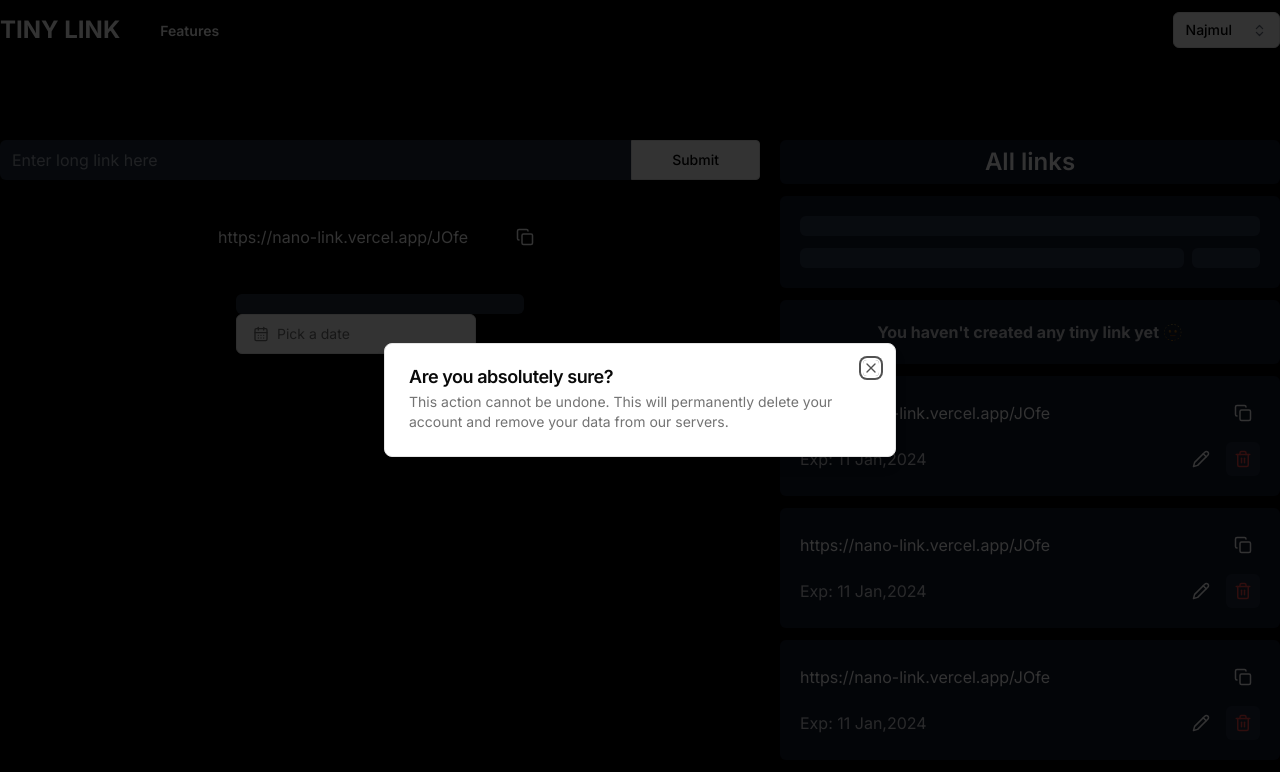
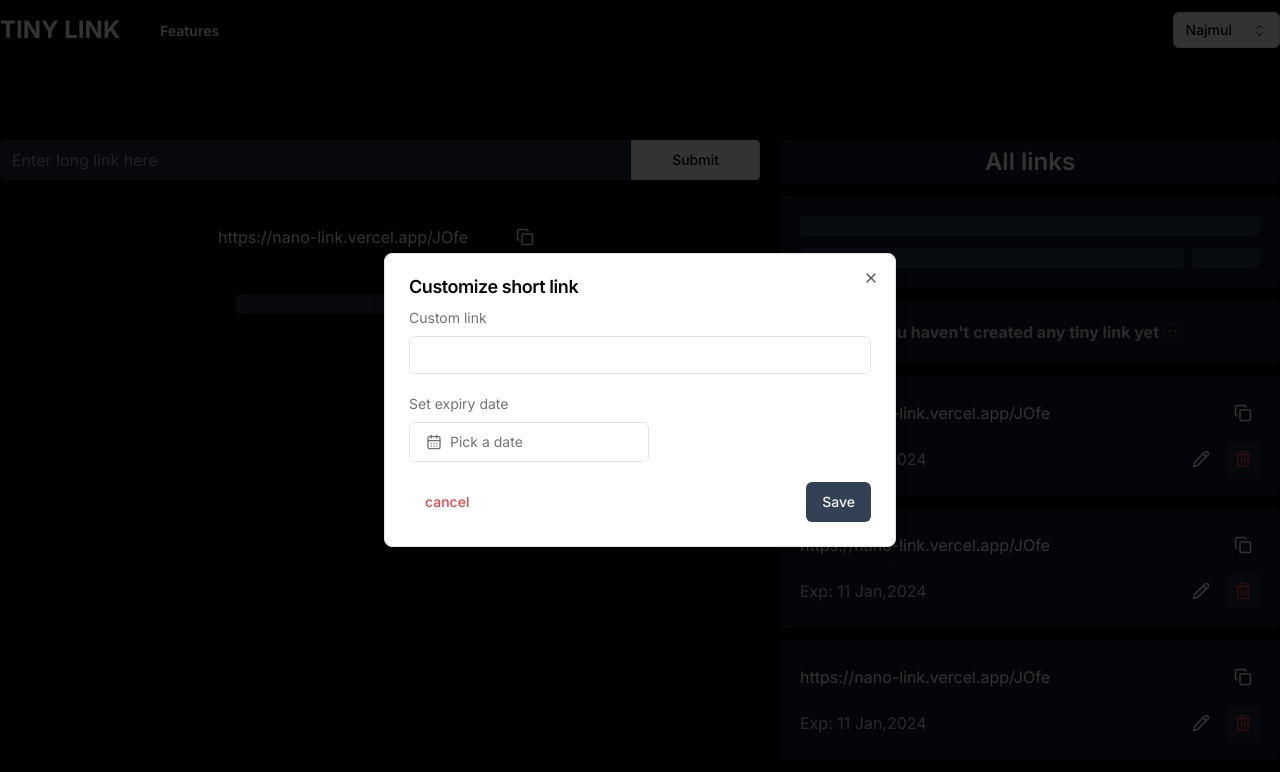
Before and after one commit to Najmul11/tiny-link, a Next.js app in the folder client/: page /create-link in a window 1280 px wide. Both pictures are taken after a click on the button 1201 px from the left and 459 px from the top of the page. Shown: the top 772 px of the page. Built offline with nearby package versions, Linux system fonts and the light colour scheme.

Commit message:
refactored edit modal

```diff
--- a/client/components/create-link/CreatedLink.tsx
+++ b/client/components/create-link/CreatedLink.tsx
@@ -15,7 +15,6 @@ const CreatedLink = () => {
       </div>
       <div className="w-72 mx-auto">
         <ShortLinkSkeleton />
-        <DatePicker />
       </div>
     </>
   );
--- a/client/components/create-link/EditDialog.tsx
+++ b/client/components/create-link/EditDialog.tsx
@@ -1,20 +1,35 @@
 import {
-  Dialog,
   DialogContent,
   DialogDescription,
   DialogHeader,
   DialogTitle,
-  DialogTrigger,
 } from "@/components/ui/dialog";
+import { DatePicker } from "../ui/DatePicker";
+import { Button } from "../ui/button";
 
 const EditDialog = () => {
   return (
     <DialogContent>
       <DialogHeader>
-        <DialogTitle>Are you absolutely sure?</DialogTitle>
-        <DialogDescription>
-          This action cannot be undone. This will permanently delete your
-          account and remove your data from our servers.
+        <DialogTitle>Customize short link</DialogTitle>
+        <DialogDescription className="flex flex-col gap-5 !mt-3">
+          <div className="flex flex-col gap-2">
+            <label htmlFor="">Custom link</label>
+            <input
+              type="text "
+              className="border focus:outline-none py-2 px-3 text-black rounded-md"
+            />
+          </div>
+          <div className="flex flex-col gap-2">
+            <label htmlFor="">Set expiry date</label>
+            <DatePicker />
+          </div>
+          <div className="flex justify-between items-center">
+            <Button variant={"ghost"} className="hover:bg-red-200 text-red-500">
+              cancel
+            </Button>
+            <Button className="bg-slate-700">Save</Button>
+          </div>
         </DialogDescription>
       </DialogHeader>
     </DialogContent>
--- a/client/components/create-link/SingleLink.tsx
+++ b/client/components/create-link/SingleLink.tsx
@@ -27,7 +27,7 @@ const SingleLink = ({ link }: TProps) => {
 
         <div className="flex items-center gap-2">
           <Dialog>
-            <DialogTrigger>
+            <DialogTrigger asChild>
               <button className="p-2  hover:bg-slate-700 duration-300 rounded-md">
                 <Pencil size={18} />
               </button>
--- /dev/null
+++ b/client/components/ui/input.tsx
@@ -0,0 +1,25 @@
+import * as React from "react"
+
+import { cn } from "@/lib/utils"
+
+export interface InputProps
+  extends React.InputHTMLAttributes<HTMLInputElement> {}
+
+const Input = React.forwardRef<HTMLInputElement, InputProps>(
+  ({ className, type, ...props }, ref) => {
+    return (
+      <input
+        type={type}
+        className={cn(
+          "flex h-10 w-full rounded-md border border-input bg-background px-3 py-2 text-sm ring-offset-background file:border-0 file:bg-transparent file:text-sm file:font-medium placeholder:text-muted-foreground focus-visible:outline-none focus-visible:ring-2 focus-visible:ring-ring focus-visible:ring-offset-2 disabled:cursor-not-allowed disabled:opacity-50",
+          className
+        )}
+        ref={ref}
+        {...props}
+      />
+    )
+  }
+)
+Input.displayName = "Input"
+
+export { Input }
```
